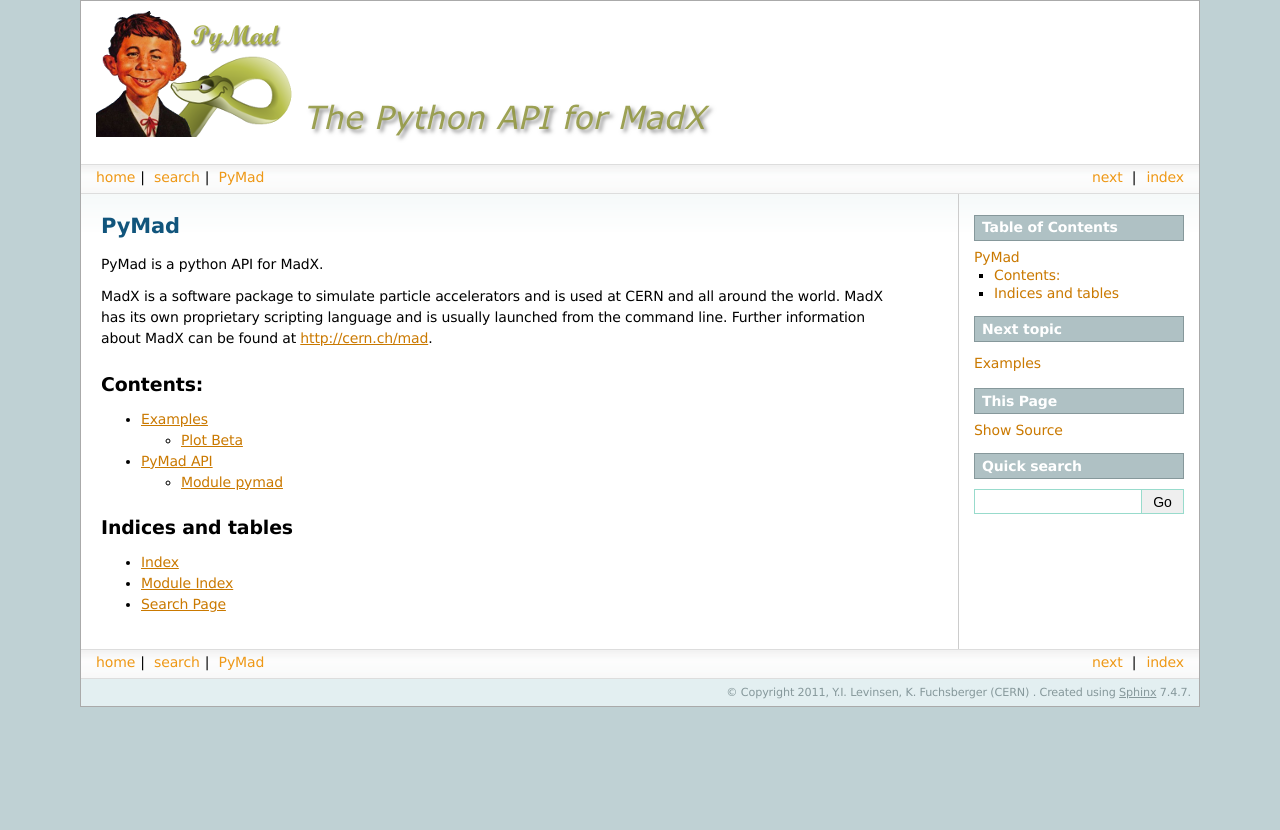
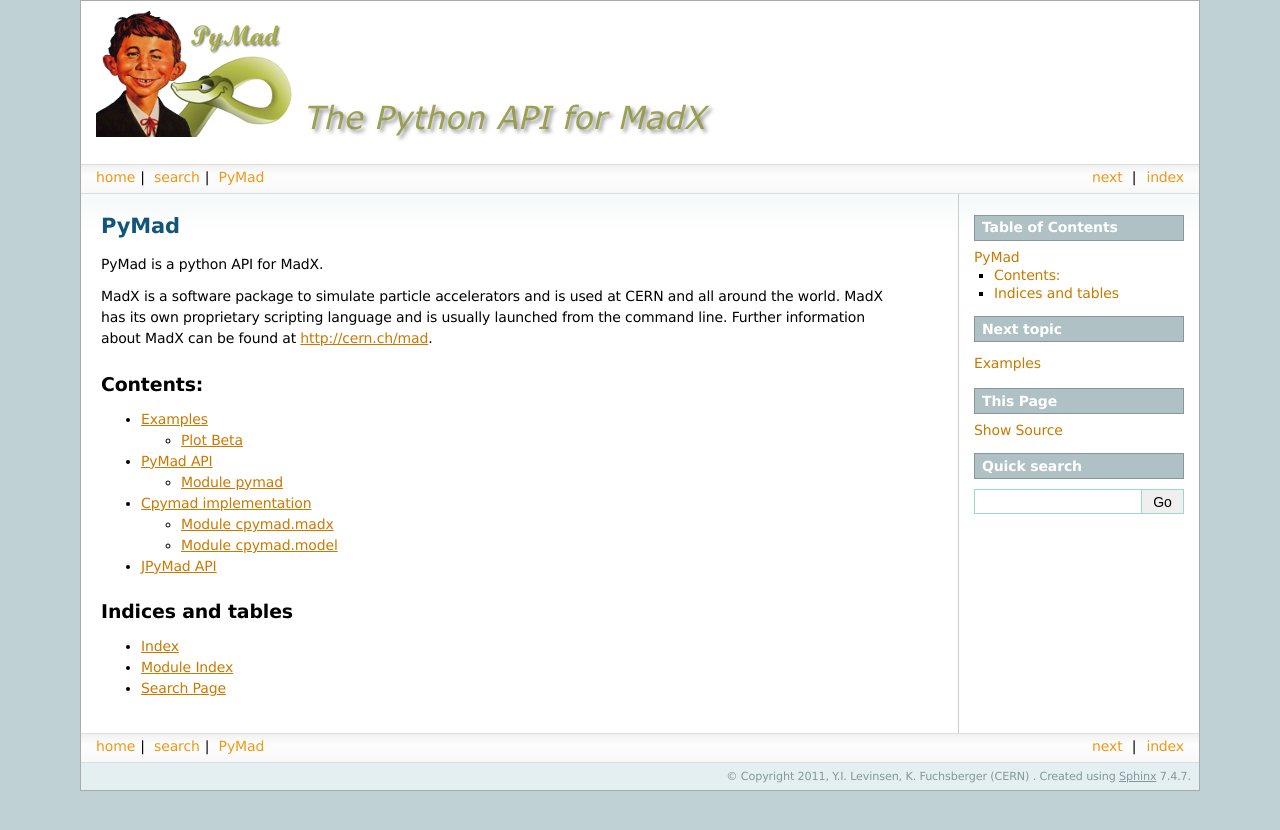
Before and after one commit to hibtc/cpymad, a Sphinx documentation site: the page built from doc/index.rst, in a window 1280 px wide. Shown: the top 830 px of the page. Built offline with Sphinx 7.4.7, drawn with Linux system fonts in a browser that asks for light colours; formulas are drawn with MathJax 3.

Commit message:
updated sphinx files

```diff
--- a/doc/conf.py
+++ b/doc/conf.py
@@ -96,7 +96,7 @@
 
 # If true, sectionauthor and moduleauthor directives will be shown in the
 # output. They are ignored by default.
-#show_authors = False
+show_authors = True
 
 # The name of the Pygments (syntax highlighting) style to use.
 pygments_style = 'sphinx'
--- /dev/null
+++ b/doc/cpymad/index.rst
@@ -0,0 +1,15 @@
+Cpymad implementation
+*********************
+
+
+Documentation of the cpymad implementation
+
+Module cpymad.madx
+-------------------
+Documentation not yet available
+
+
+Module cpymad.model
+-------------------
+.. automodule:: cpymad.model
+    :members:
--- a/doc/index.rst
+++ b/doc/index.rst
@@ -21,7 +21,8 @@
 
    examples/index
    api/index
-
+   cpymad/index
+   jpymad/index
 Indices and tables
 ==================
 
--- /dev/null
+++ b/doc/jpymad/index.rst
@@ -0,0 +1,4 @@
+JPyMad API
+**********
+
+Documentation of the JPyMad implementation [not yet available]
```
Also changed, not shown: doc/api/index.rst (+7 -2 lines).
